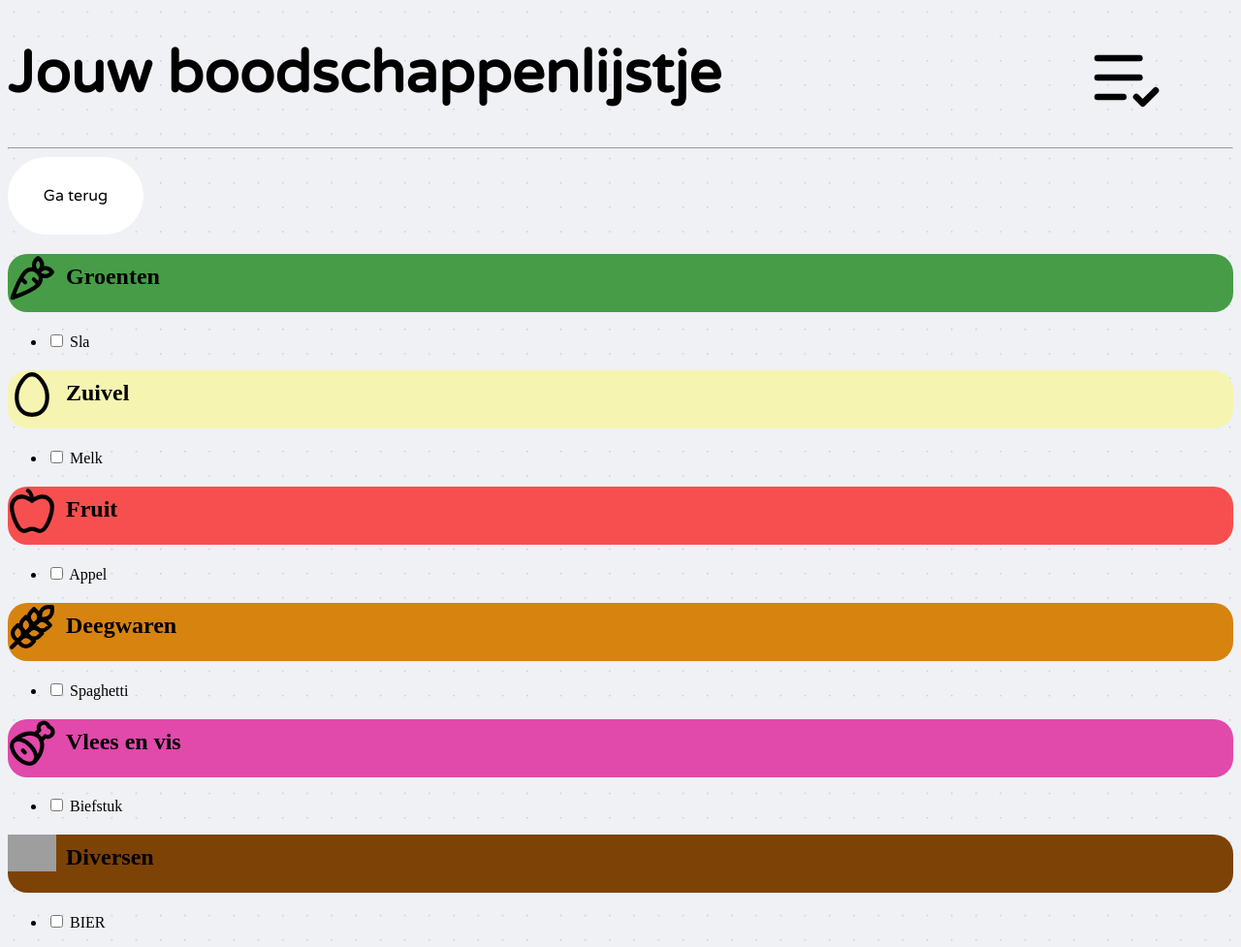
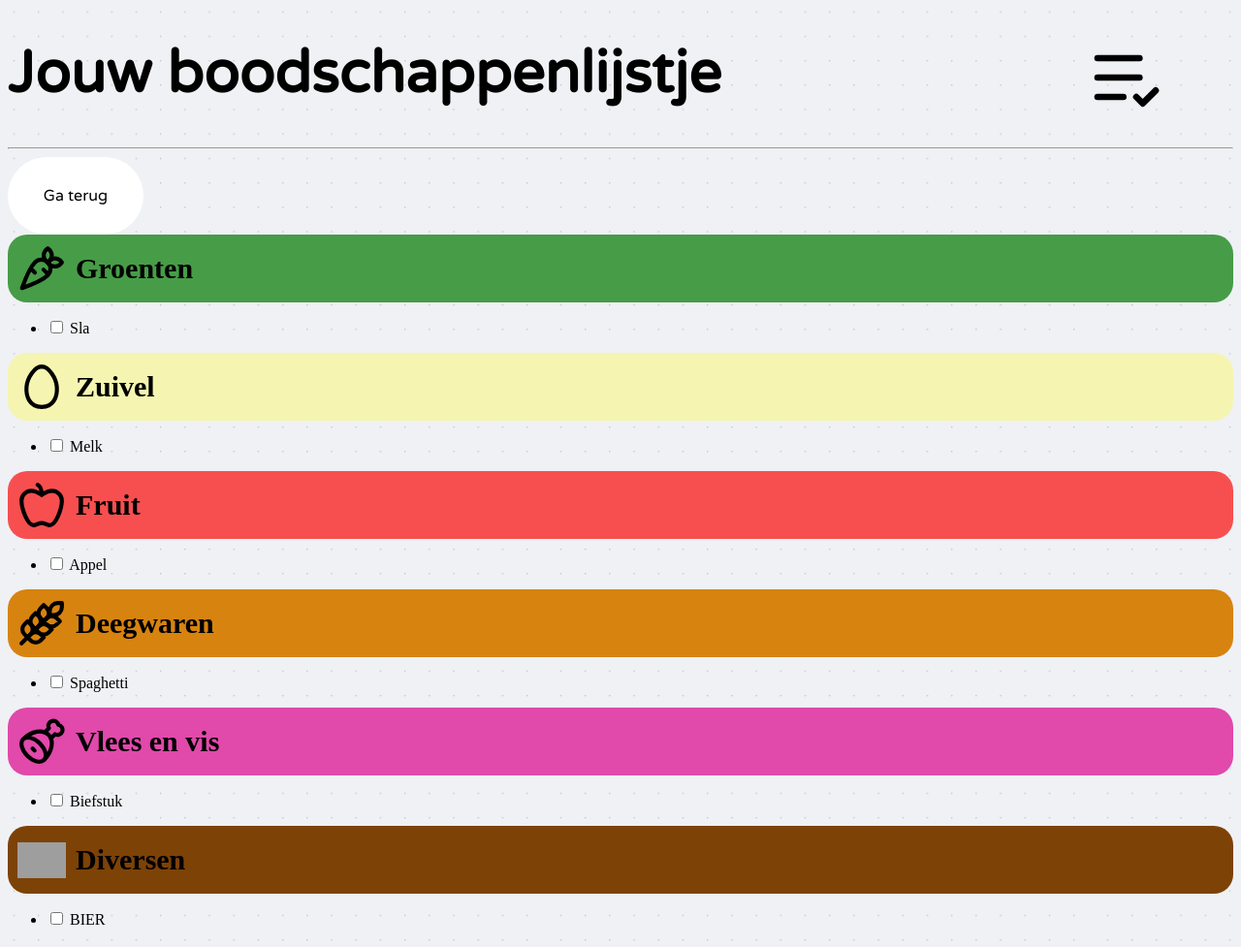
Before and after one commit to LanderGeerts04/Anti-FoodWaste, a PHP site: page /Boodschappenlijst.html in a window 1280 px wide. Shown: the whole page at 97% size. Run offline with PHP 8.4, Linux system fonts and the light colour scheme; grey boxes are pictures that could not be loaded.

Commit message:
blokken boodschaplijst

```diff
--- a/Boodschappenlijst.css
+++ b/Boodschappenlijst.css
@@ -1,16 +1,16 @@
 /*Fonts*/
-@font-face{
+@font-face {
   font-family: VarelaRound;
   src: url(./Fonts/VarelaRound-Regular.ttf);
 }
 
 /*Achtergrond*/
-body{
+body {
   background-image: url(./Background.png);
 }
 
 /*Navigatie elementen*/
-.nav a{
+.nav a {
   display: block;
   overflow: hidden;
   width: 230px;
@@ -18,13 +18,13 @@ body{
   text-decoration: none;
   color: black;
 }
-.nav a:hover{
-    background-color: black ;
+.nav a:hover {
+  background-color: black;
   border-top-right-radius: 16px;
   border-bottom-right-radius: 16px;
   color: white;
 }
-.nav{
+.nav {
   list-style-type: none;
   padding: 0;
   background-color: white;
@@ -35,7 +35,7 @@ body{
   font-family: VarelaRound;
   position: fixed;
 }
-.backbutton{
+.backbutton {
   border-style: none;
   font-family: VarelaRound;
   display: block;
@@ -48,49 +48,48 @@ body{
   background-color: white;
   text-align: center;
 }
-.backbutton:hover{
+.backbutton:hover {
   background-color: black;
   color: white;
 }
-#active{
+#active {
   background-color: black;
 }
-#active a{
+#active a {
   color: white;
 }
-#top a:hover{
+#top a:hover {
   border-top-right-radius: 16px;
   border-top-left-radius: 16px;
   background-color: black;
 }
-#bottom a:hover{
+#bottom a:hover {
   border-bottom-right-radius: 16px;
   border-bottom-left-radius: 16px;
   background-color: black;
 }
 
-
 /*Tekst layout*/
-#title{
+#title {
   font-family: VarelaRound;
   font-size: 60px;
 }
-.Intro{
+.Intro {
   font-family: VarelaRound;
   font-size: 30px;
 }
 
 /*Logo layout*/
-@media(max-width: 800px){
-    #logo{
+@media (max-width: 800px) {
+  #logo {
     display: none;
   }
 }
-#logo{
+#logo {
   margin-right: 70px;
   width: 80px;
 }
-.menulogos{
+.menulogos {
   width: 50px;
   float: left;
   margin-right: 10px;
@@ -98,39 +97,63 @@ body{
 
 /*Blok element*/
 
-
 /*Blok tabel*/
-#keuzemenu{
+#keuzemenu {
   overflow-x: auto;
 }
 
 /*Opmaak specifieke blokken*/
-#groenten{
-    background-color: rgb(71, 156, 71);
-}
-#melk{
-    background-color: rgb(245, 245, 177);
-}
-#fruit{
-    background-color: rgb(247, 79, 79);
-}
-#graan{
-    background-color: rgb(215, 131, 15);
-}
-#vleesvis{
-    background-color: rgb(225, 73, 171);
-}
-#rest{
-    background-color: rgb(125, 66, 6);
-}
-
-h2{
-    height: 50px;
-    display: block;
-    border-radius: 20px;
-    padding-top: 10px;
-}
-#div{
+#veg {
   display: flex;
   align-items: center;
+  font-size: 20px;
+  background-color: rgb(71, 156, 71);
+  border-radius: 20px;
+  padding: 10px;
+  height: 50px;
 }
+#Dairy {
+  display: flex;
+  align-items: center;
+  font-size: 20px;
+  background-color: rgb(245, 245, 177);
+  border-radius: 20px;
+  padding: 10px;
+  height: 50px;
+}
+#fru {
+  display: flex;
+  align-items: center;
+  font-size: 20px;
+  background-color: rgb(247, 79, 79);
+  border-radius: 20px;
+  padding: 10px;
+  height: 50px;
+}
+#wheat {
+  display: flex;
+  align-items: center;
+  font-size: 20px;
+  background-color: rgb(215, 131, 15);
+  border-radius: 20px;
+  padding: 10px;
+  height: 50px;
+}
+#meat {
+  display: flex;
+  align-items: center;
+  font-size: 20px;
+  background-color: rgb(225, 73, 171);
+  border-radius: 20px;
+  padding: 10px;
+  height: 50px;
+}
+#varia {
+  display: flex;
+  align-items: center;
+  font-size: 20px;
+  background-color: rgb(125, 66, 6);
+  border-radius: 20px;
+  padding: 10px;
+  height: 50px;
+}
--- a/Boodschappenlijst.html
+++ b/Boodschappenlijst.html
@@ -2,7 +2,7 @@
 <html lang="en">
   <head>
     <meta charset="UTF-8" />
-        <meta name="viewport" content="width=device-width, initial-scale=1.0">
+    <meta name="viewport" content="width=device-width, initial-scale=1.0" />
     <title>Boodschappenlijstje</title>
     <link rel="stylesheet" href="Boodschappenlijst.css" />
   </head>
@@ -10,59 +10,101 @@
     <div>
       <h1 id="title">
         Jouw boodschappenlijstje
-                <a href="#HOME"><img id="logo" align="right" src="./list-check.svg" alt="Geen foto beschikbaar"></a>
+        <a href="#HOME"
+          ><img
+            id="logo"
+            align="right"
+            src="./list-check.svg"
+            alt="Geen foto beschikbaar"
+        /></a>
       </h1>
     </div>
     <hr />
     <a class="backbutton" href="./Mijn Koelkast/Mijn_Koelkast.html">Ga terug</a>
     <div>
       <div id="veg">
-                <img class="menulogos" src="./Mijn Koelkast/Photos/Icons/carrot.svg" alt="$">
-                <h2 id="groenten">Groenten</h2>
+        <img
+          class="menulogos"
+          src="./Mijn Koelkast/Photos/Icons/carrot.svg"
+          alt="$"
+        />
+        <h2>Groenten</h2>
       </div>
       <ul>
-                <li><input type="checkbox" name="groente" value="Sla">
-                <label>Sla</label></li>
+        <li>
+          <input type="checkbox" name="groente" value="Sla" />
+          <label>Sla</label>
+        </li>
       </ul>
       <div id="Dairy">
-                <img class="menulogos" src="./Mijn Koelkast/Photos/Icons/egg.svg" alt="$">
-                <h2 id="melk">Zuivel</h2>
+        <img
+          class="menulogos"
+          src="./Mijn Koelkast/Photos/Icons/egg.svg"
+          alt="$"
+        />
+        <h2>Zuivel</h2>
       </div>
       <ul>
-                <li><input type="checkbox" name="zuivel" value="melk">
-                <label>Melk</label></li>
+        <li>
+          <input type="checkbox" name="zuivel" value="melk" />
+          <label>Melk</label>
+        </li>
       </ul>
       <div id="fru">
-                <img class="menulogos" src="./Mijn Koelkast/Photos/Icons/apple.svg" alt="$">
-                <h2 id="fruit">Fruit</h2>
+        <img
+          class="menulogos"
+          src="./Mijn Koelkast/Photos/Icons/apple.svg"
+          alt="$"
+        />
+        <h2>Fruit</h2>
       </div>
       <ul>
-                <li><input type="checkbox" name="fruit" value="appel">
-                <label>Appel</label></li>
+        <li>
+          <input type="checkbox" name="fruit" value="appel" />
+          <label>Appel</label>
+        </li>
       </ul>
       <div id="wheat">
-                <img class="menulogos" src="./Mijn Koelkast/Photos/Icons/wheat.svg" alt="$">
-                <h2 id="graan">Deegwaren</h2>
+        <img
+          class="menulogos"
+          src="./Mijn Koelkast/Photos/Icons/wheat.svg"
+          alt="$"
+        />
+        <h2>Deegwaren</h2>
       </div>
       <ul>
-                <li><input type="checkbox" name="deegwaren" value="Spaghetti">
-                <label>Spaghetti</label></li>
+        <li>
+          <input type="checkbox" name="deegwaren" value="Spaghetti" />
+          <label>Spaghetti</label>
+        </li>
       </ul>
       <div id="meat">
-                <img class="menulogos" src="./Mijn Koelkast/Photos/Icons/ham.svg" alt="$">
-                <h2 id="vleesvis">Vlees en vis</h2>
+        <img
+          class="menulogos"
+          src="./Mijn Koelkast/Photos/Icons/ham.svg"
+          alt="$"
+        />
+        <h2>Vlees en vis</h2>
       </div>
       <ul>
-                <li><input type="checkbox" name="vleesvis" value="biefstuk">
-                <label>Biefstuk</label></li>
+        <li>
+          <input type="checkbox" name="vleesvis" value="biefstuk" />
+          <label>Biefstuk</label>
+        </li>
       </ul>
       <dev id="varia">
-                <img class="menulogos" src="./Mijn Koelkast/Photos/Icons/chef-hat.svg" alt="$">
-                <h2 id="rest">Diversen</h2>
+        <img
+          class="menulogos"
+          src="./Mijn Koelkast/Photos/Icons/chef-hat.svg"
+          alt="$"
+        />
+        <h2>Diversen</h2>
       </dev>
       <ul>
-                <li><input type="checkbox" name="divers" value="BIER">
-                <label>BIER</label></li>
+        <li>
+          <input type="checkbox" name="divers" value="BIER" />
+          <label>BIER</label>
+        </li>
       </ul>
     </div>
   </body>
```
Lines whose indentation alone changed are shown as unchanged.
